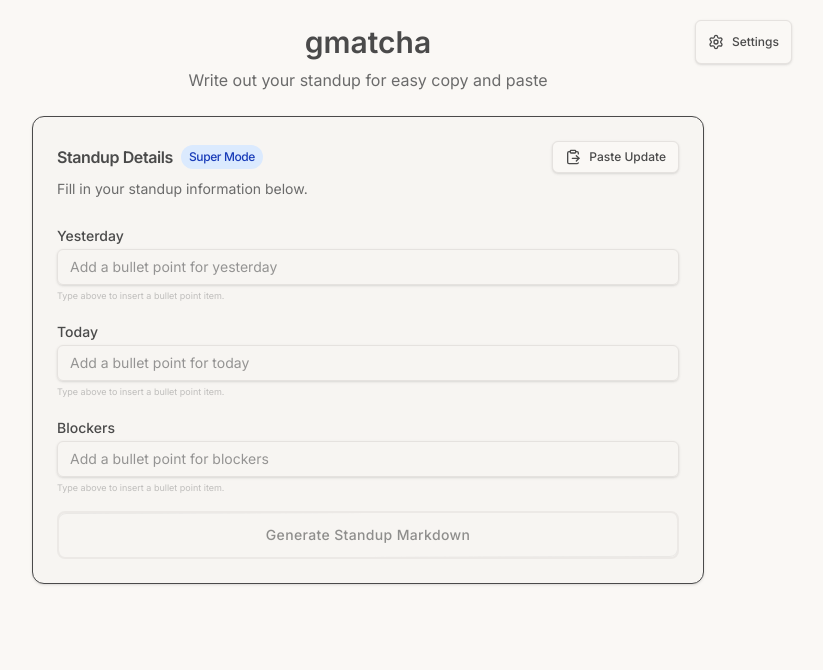
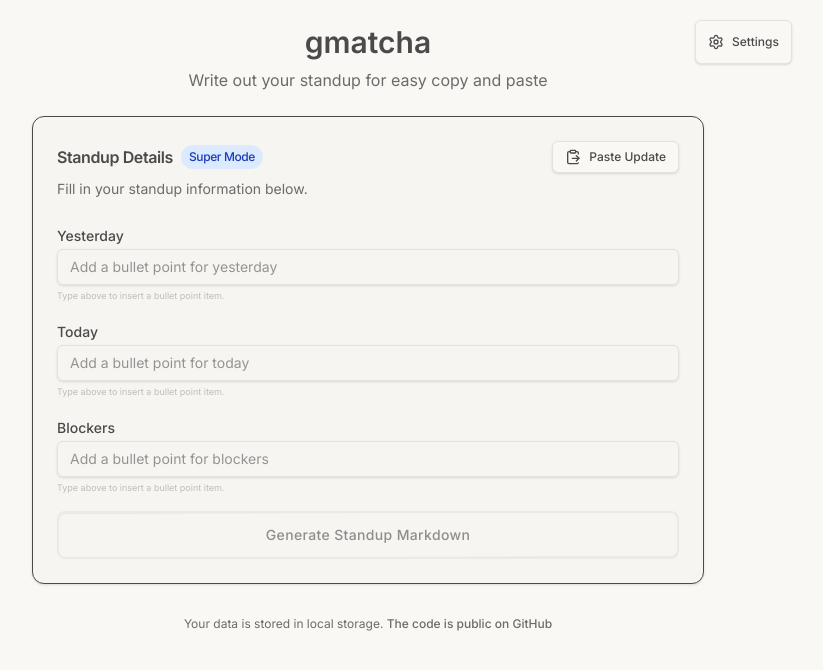
Before and after one commit to jarrensj/gmatcha, a Next.js app: page / in a window 1280 px wide. Shown: the top 670 px of the page, without its empty margins (272-1095 px from the left). Built offline with nearby package versions, Linux system fonts and the light colour scheme.

Commit message:
ui: add footer message that data is stored in local storage and share GitHub repo link in the footer (#39)

```diff
--- a/app/page.tsx
+++ b/app/page.tsx
@@ -7,6 +7,7 @@
 import { Button } from "@/components/ui/button";
 import { ProgressButton } from "@/components/ui/progress-button";
 import { Copy, Settings as SettingsIcon, RotateCcw, Download, ArrowDown, ClipboardPaste } from "lucide-react";
+import Link from "next/link";
 import { useToast } from "@/hooks/use-toast";
 import { Toaster } from "@/components/ui/toast";
 import Settings from '../components/Settings';
@@ -978,6 +979,21 @@
         </p>
       )}
 
+      {/* Footer note about data storage */}
+        <div className="text-center max-w-2xl mx-auto mt-8">
+          <p className="text-xs text-muted-foreground">
+            Your data is stored in local storage.{' '}
+            <Link
+              href="https://github.com/jarrensj/gmatcha"
+              target="_blank"
+              rel="noopener noreferrer"
+              className="font-medium text-primary hover:text-primary/80 underline-offset-2 hover:underline"
+            >
+              The code is public on GitHub
+            </Link>
+          </p>
+        </div>
+
       {/* Hidden component for image generation */}
       <div
         id="standup-image-card"
```
